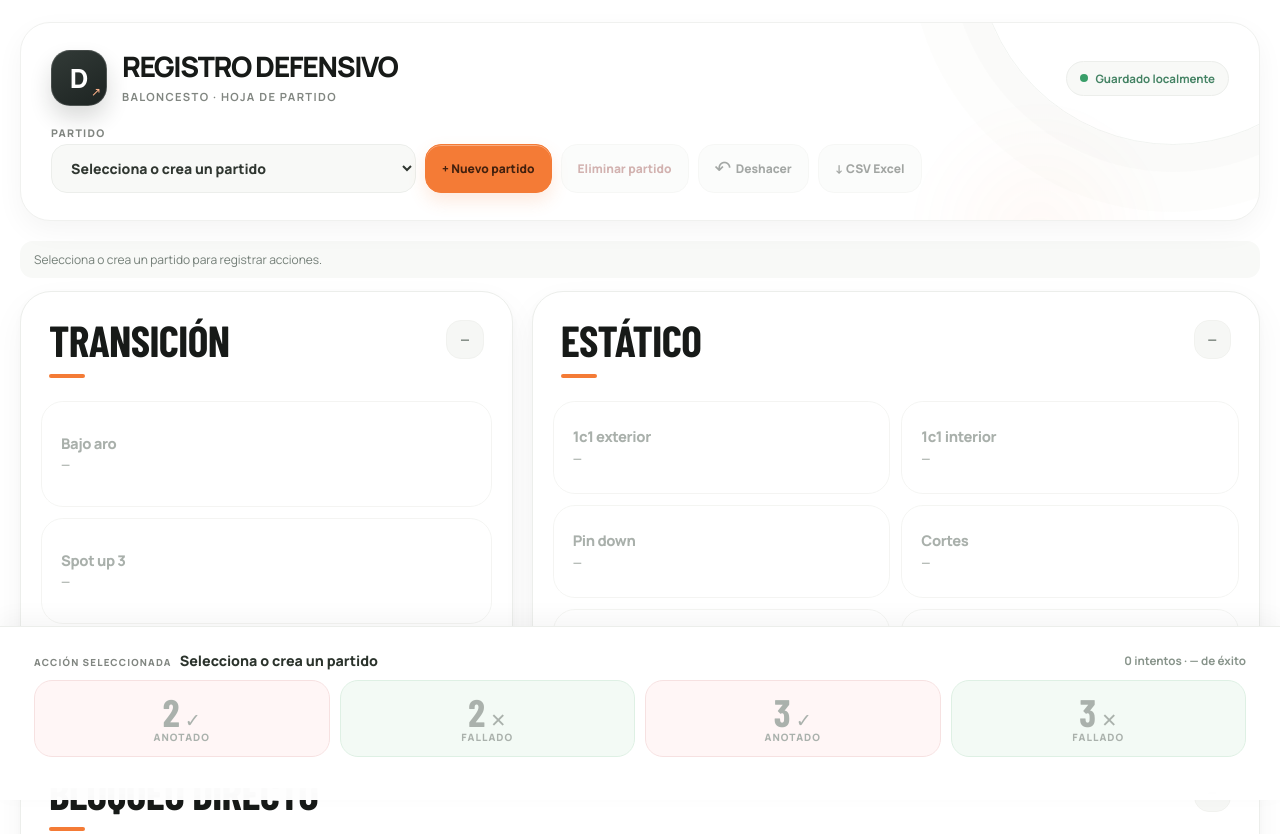
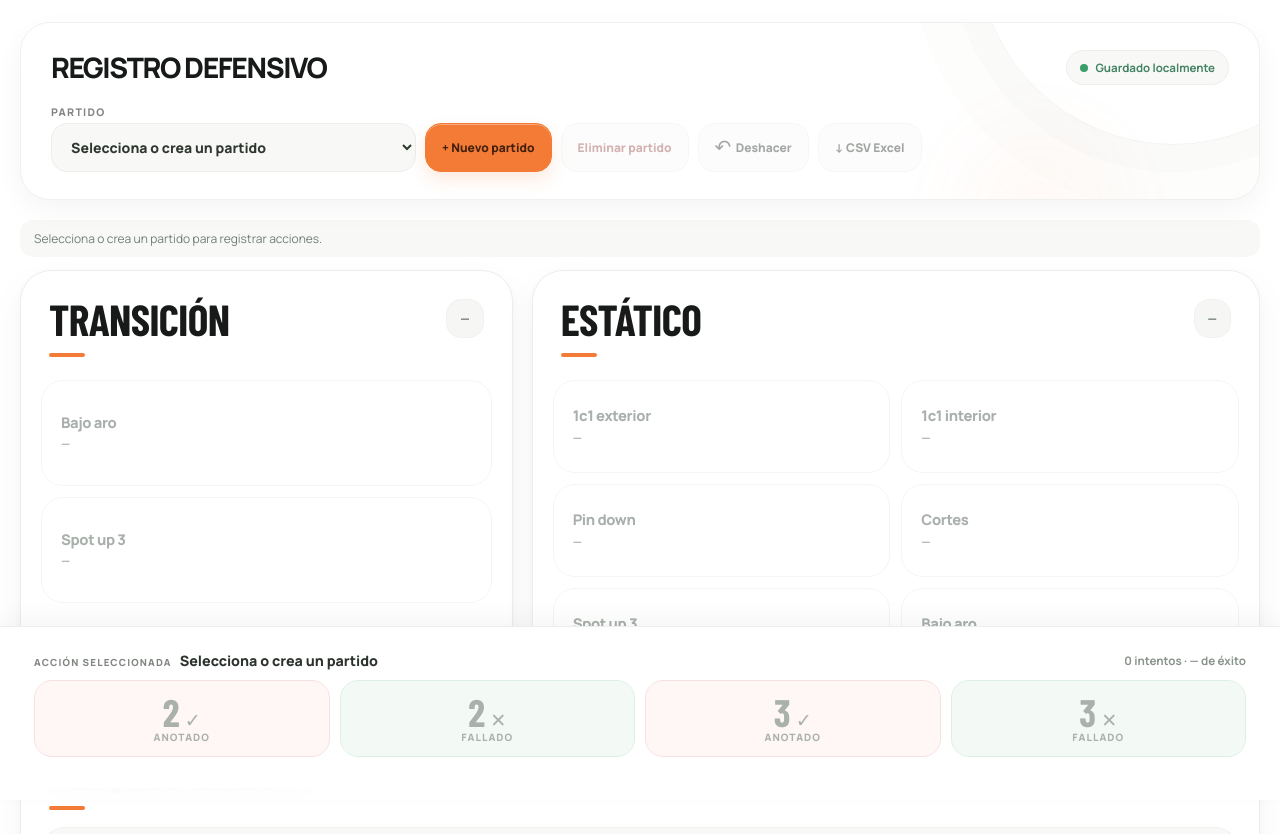
Before and after one commit to itsasnehezkuntza/registro_defensas_baloncesto, a plain HTML site: page index.html in a window 1280 px wide. Shown: the top 834 px of the page. Drawn offline with nearby package versions, Linux system fonts and the light colour scheme; a web font is replaced by a local one.

Commit message:
design: simplify integrated header to title only, remove brand icon and subtitle

```diff
--- a/index.html
+++ b/index.html
@@ -15,11 +15,7 @@
     <header class="header" aria-label="Datos y herramientas del partido">
       <div class="brand-line">
         <div class="brand">
-          <span class="brand-mark" aria-hidden="true">D<span>↗</span></span>
-          <div>
-            <h1>REGISTRO DEFENSIVO</h1>
-            <p>Baloncesto · Hoja de partido</p>
-          </div>
+          <h1>REGISTRO DEFENSIVO</h1>
         </div>
         <div id="saveStatus" class="save-status is-saving" role="status" aria-live="polite">
           <span class="status-dot" aria-hidden="true"></span>
```
